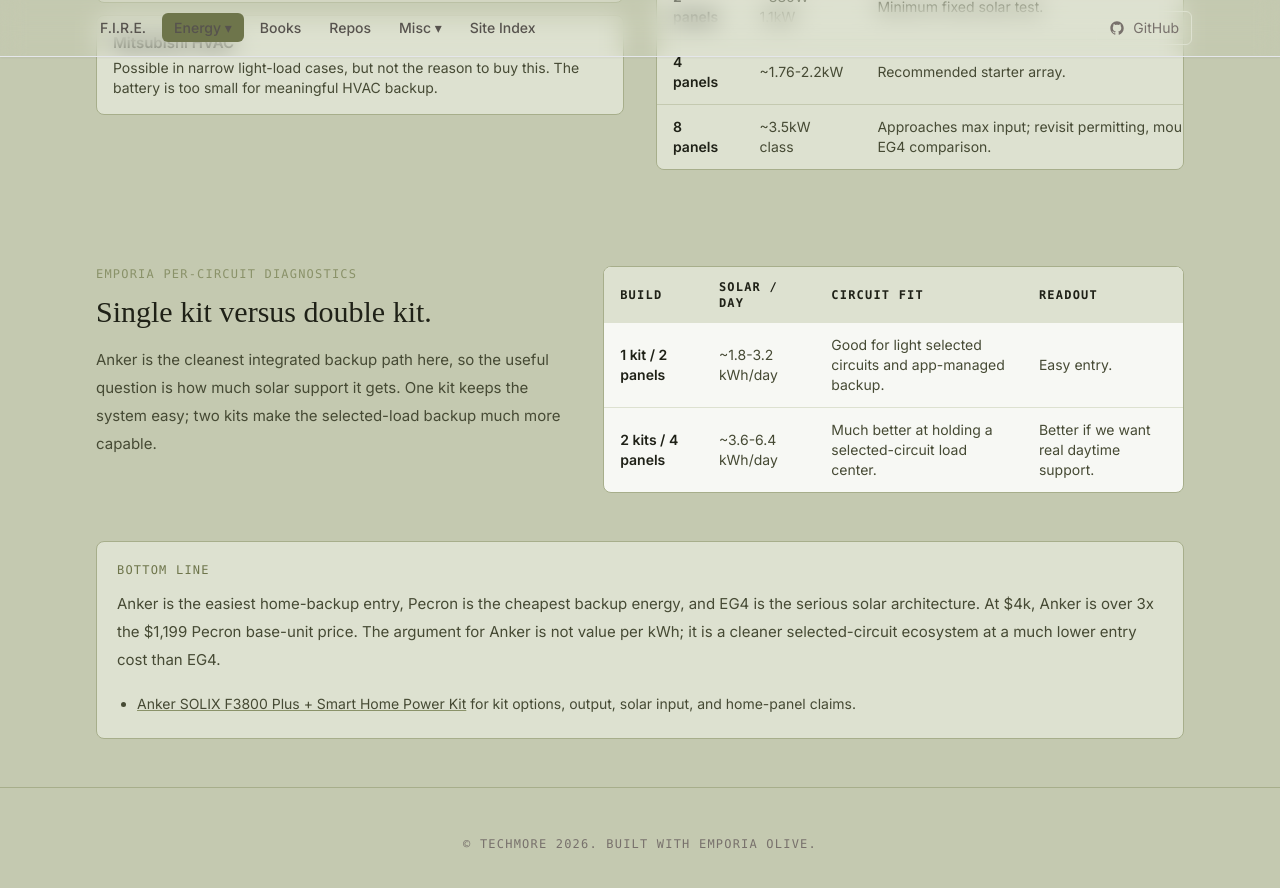
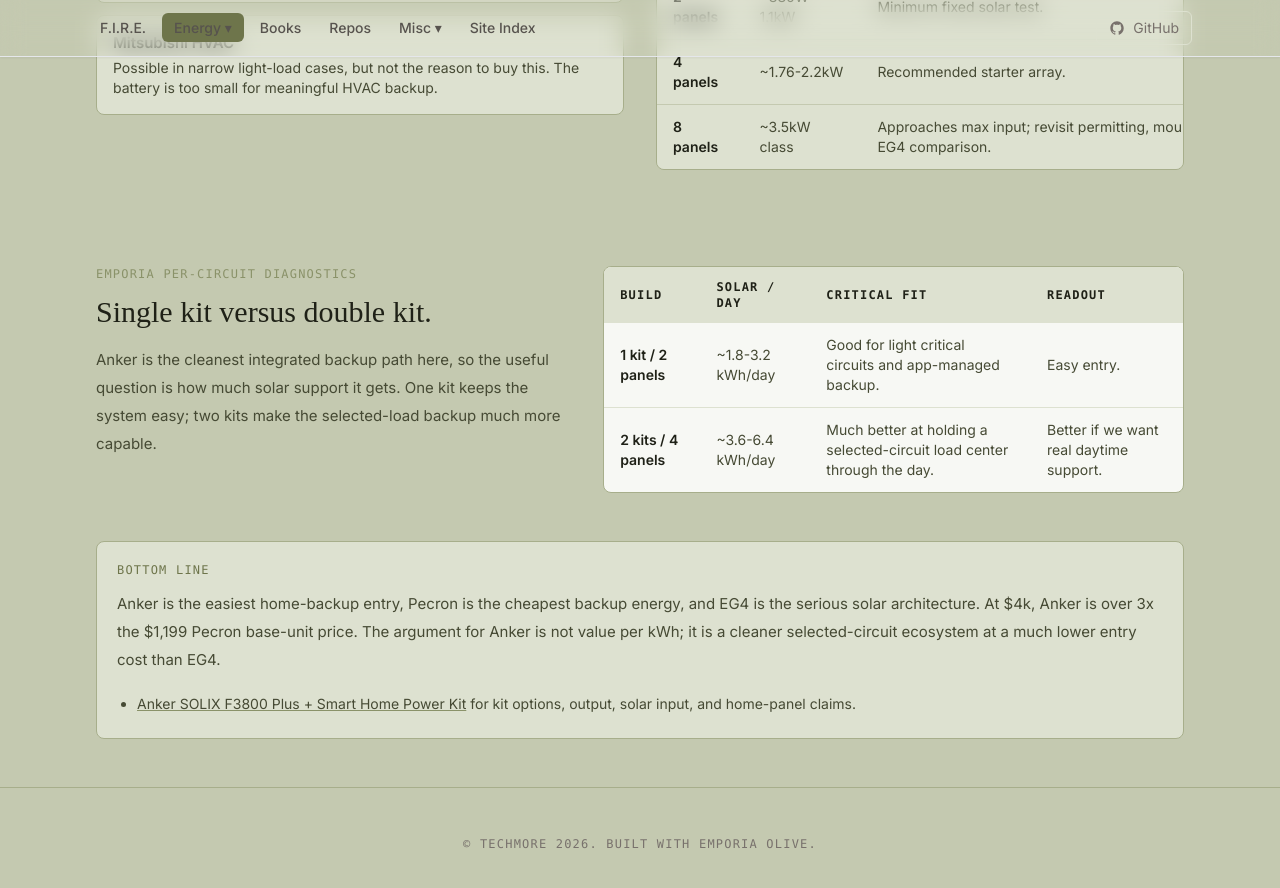
Before and after one commit to techmore/techmore.github.io, a Jekyll site: the page built from pages/energy-monitoring/anker.html, in a window 1280 px wide and 900 px high, scrolled down 3077 px. Shown: the top 888 px of the window. Built offline with Jekyll 4.4.1, drawn with Linux system fonts in a browser that asks for light colours; nearby versions of some CDN libraries; some web fonts are replaced.

Commit message:
Normalize Anker diagnostics wording

```diff
--- a/pages/energy-monitoring/anker.html
+++ b/pages/energy-monitoring/anker.html
@@ -303,7 +303,7 @@ title: Anker Backup Plan - Techmore
             <tr>
               <th class="px-4 py-3 font-mono text-xs tracking-widest uppercase">Build</th>
               <th class="px-4 py-3 font-mono text-xs tracking-widest uppercase">Solar / day</th>
-              <th class="px-4 py-3 font-mono text-xs tracking-widest uppercase">Circuit fit</th>
+              <th class="px-4 py-3 font-mono text-xs tracking-widest uppercase">Critical fit</th>
               <th class="px-4 py-3 font-mono text-xs tracking-widest uppercase">Readout</th>
             </tr>
           </thead>
@@ -311,13 +311,13 @@ title: Anker Backup Plan - Techmore
             <tr>
               <td class="px-4 py-3 font-semibold text-olive-950">1 kit / 2 panels</td>
               <td class="px-4 py-3">~1.8-3.2 kWh/day</td>
-              <td class="px-4 py-3">Good for light selected circuits and app-managed backup.</td>
+              <td class="px-4 py-3">Good for light critical circuits and app-managed backup.</td>
               <td class="px-4 py-3">Easy entry.</td>
             </tr>
             <tr>
               <td class="px-4 py-3 font-semibold text-olive-950">2 kits / 4 panels</td>
               <td class="px-4 py-3">~3.6-6.4 kWh/day</td>
-              <td class="px-4 py-3">Much better at holding a selected-circuit load center.</td>
+              <td class="px-4 py-3">Much better at holding a selected-circuit load center through the day.</td>
               <td class="px-4 py-3">Better if we want real daytime support.</td>
             </tr>
           </tbody>
```
